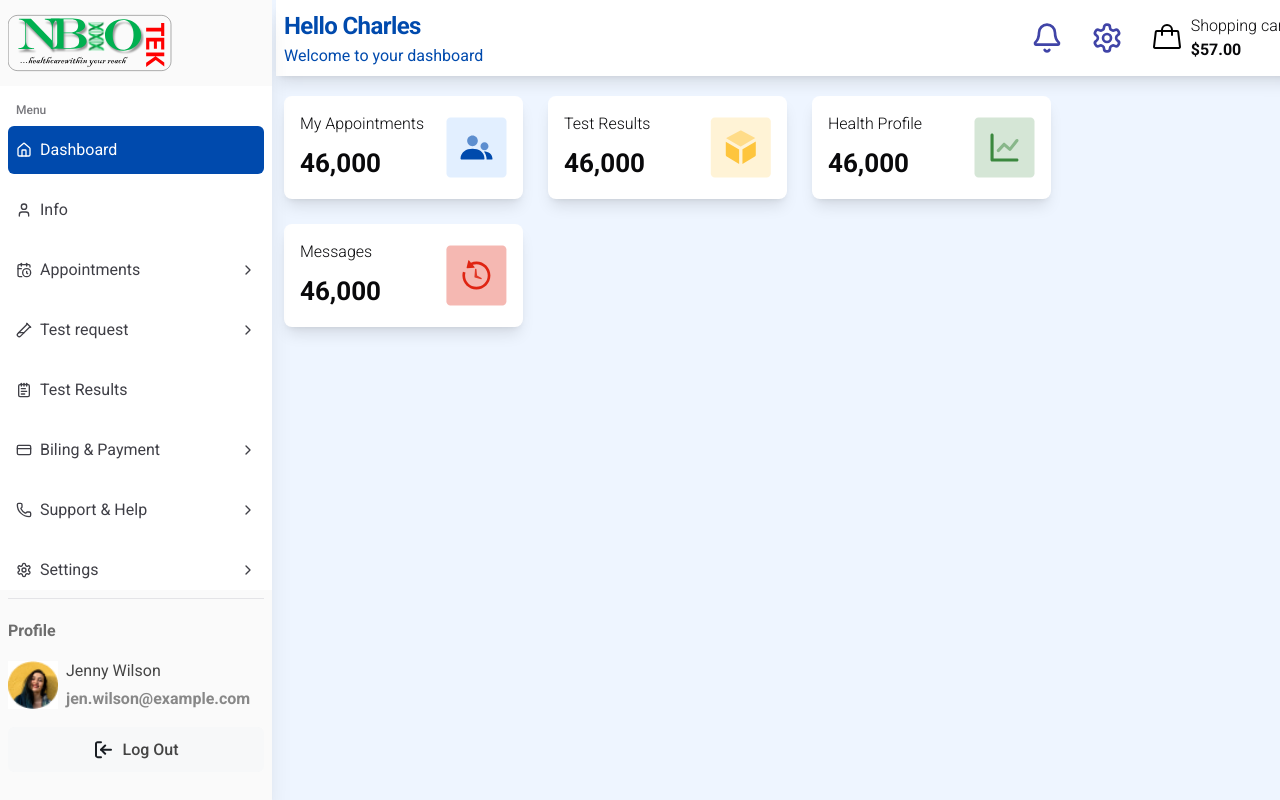
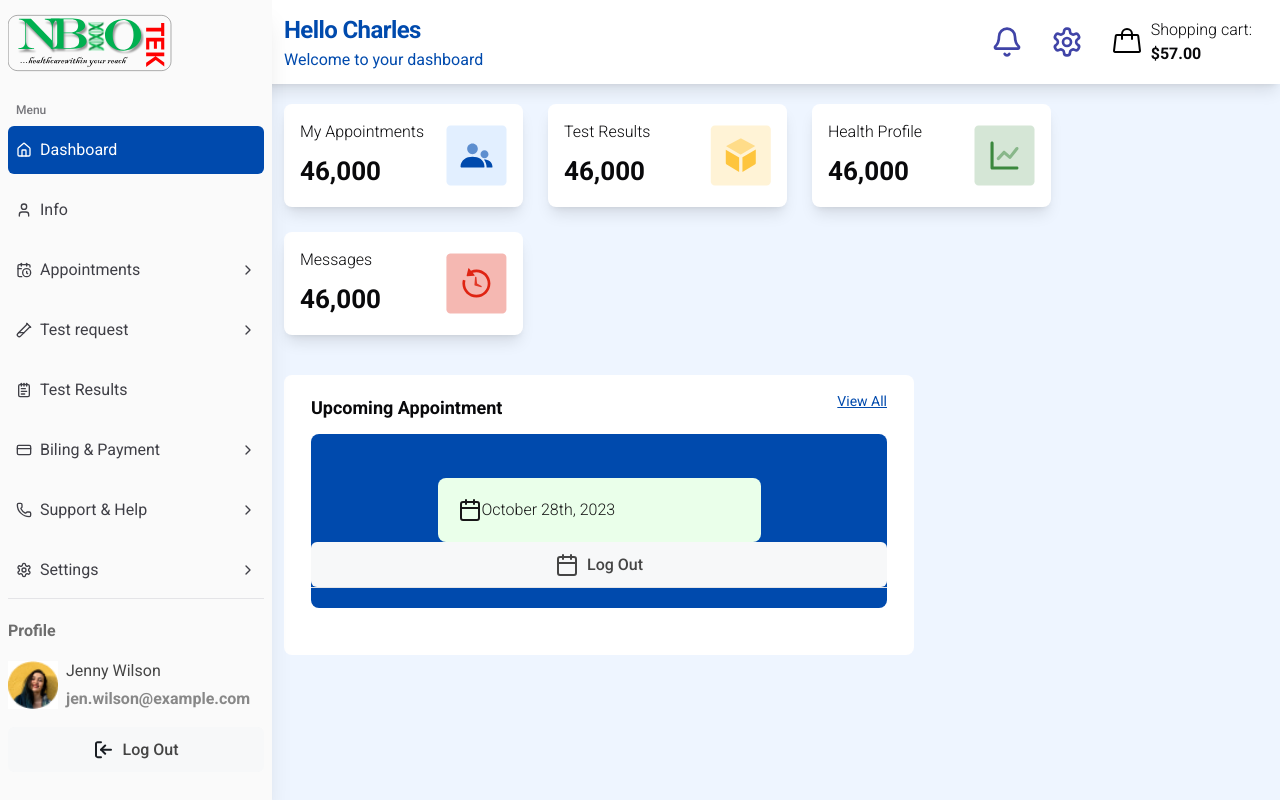
Before and after one commit to Nbiotek/frontend, a Next.js app: page /patient in a window 1280 px wide. Built offline with nearby package versions, Linux system fonts and the light colour scheme.

Commit message:
patient dashboard ui

```diff
--- a/src/app/(modules)/patient/(dashboard)/PatientView.tsx
+++ b/src/app/(modules)/patient/(dashboard)/PatientView.tsx
@@ -2,9 +2,16 @@ import CardMetrics from '@/components/dashboard/metric/card';
 
 import { AppointmentsIcon, ResultIcon, HealthProfileIcon, MessagesIcon } from '@/lib/utils/svg';
 
+import { Phone, Calendar, Clock, MapPin } from 'lucide-react';
+
+import Cards from '@/atoms/Cards';
+import { Text } from '@/lib/utils/Text';
+import HyperLink from '@/atoms/Hyperlink';
+import Button from '@/atoms/Buttons';
+
 const PatientView = () => {
   return (
-    <div className="container flex flex-col px-[12px]">
+    <div className="container flex flex-col gap-10 px-[12px]">
       <div className="flex w-full flex-wrap gap-[25px]">
         <CardMetrics title="My Appointments" value="46,000" icon={<AppointmentsIcon />} />
         <CardMetrics title="Test Results" value="46,000" icon={<ResultIcon />} />
@@ -12,7 +19,34 @@ const PatientView = () => {
         <CardMetrics title="Messages" value="46,000" icon={<MessagesIcon />} />
       </div>
 
-      <div className=""></div>
+      <div className="">
+        <Cards className="h-[280px] w-[630px] bg-white px-[27px] py-[16px]">
+          <div className="flexBetween">
+            <Text weight="semibold" variant="title">
+              Upcoming Appointment
+            </Text>
+            <HyperLink hrefText="View All" className="text-[#EC7665] underline" />
+          </div>
+          <Cards className="mx-auto mt-[10px] bg-blue-400 py-5">
+            <div className="mx-auto mt-6 w-[323px] rounded-lg bg-[#EAFFEA] p-5">
+              <Text weight="thin" className="flex text-neutral-1000">
+                <Calendar />
+                <span>October 28th, 2023</span>
+              </Text>
+            </div>
+            <div>
+              <Button
+                text="Log Out"
+                type="button"
+                variant="secondary"
+                leftIcon={<Calendar />}
+                className="text-base"
+              />
+            </div>
+            <hr />
+          </Cards>
+        </Cards>
+      </div>
     </div>
   );
 };
--- a/src/atoms/Cards/index.tsx
+++ b/src/atoms/Cards/index.tsx
@@ -0,0 +1,18 @@
+import { Text } from '@/lib/utils/Text';
+import { HTMLAttributes } from 'react';
+
+interface CardProp extends HTMLAttributes<HTMLDivElement> {
+  title?: string;
+  className?: string;
+}
+
+const Cards = ({ title, children, className, ...rest }: CardProp) => {
+  return (
+    <div className={`rounded-lg ${className}`} {...rest}>
+      <Text>{title}</Text>
+      {children}
+    </div>
+  );
+};
+
+export default Cards;
--- a/src/components/dashboard/Header/menu-header.tsx
+++ b/src/components/dashboard/Header/menu-header.tsx
@@ -34,7 +34,7 @@ const MenuHeader = () => {
   console.log('Is collapsed:', isCollapsed);
 
   return (
-    <div className="mx-5 w-full bg-white p-2 shadow-lg  ">
+    <div className="w-full bg-white px-7 py-3 shadow-lg  ">
       <div className="flexBetween w-full max-w-[1400px]">
         <div className="flex items-center gap-2">
           {isCollapsed ? (
--- a/src/components/dashboard/Sidebar/app-sidebar.tsx
+++ b/src/components/dashboard/Sidebar/app-sidebar.tsx
@@ -44,7 +44,7 @@ export function AppSidebar() {
         <SidebarHeader>
           <Image src="/logo.svg" alt="Logo" width={164} height={69} />
         </SidebarHeader>
-        <SidebarContent className="bg-white ">
+        <SidebarContent>
           <NavMain items={menuItems} />
         </SidebarContent>
         <SidebarFooter>
--- a/tailwind.config.ts
+++ b/tailwind.config.ts
@@ -52,7 +52,8 @@ export default {
         700: '#474747',
         800: '#454545',
         900: '#3D3D3D',
-        950: '#222222'
+        950: '#222222',
+        1000: "#171717"
       },
       error: {
         100: '#fdb2bf',
```
